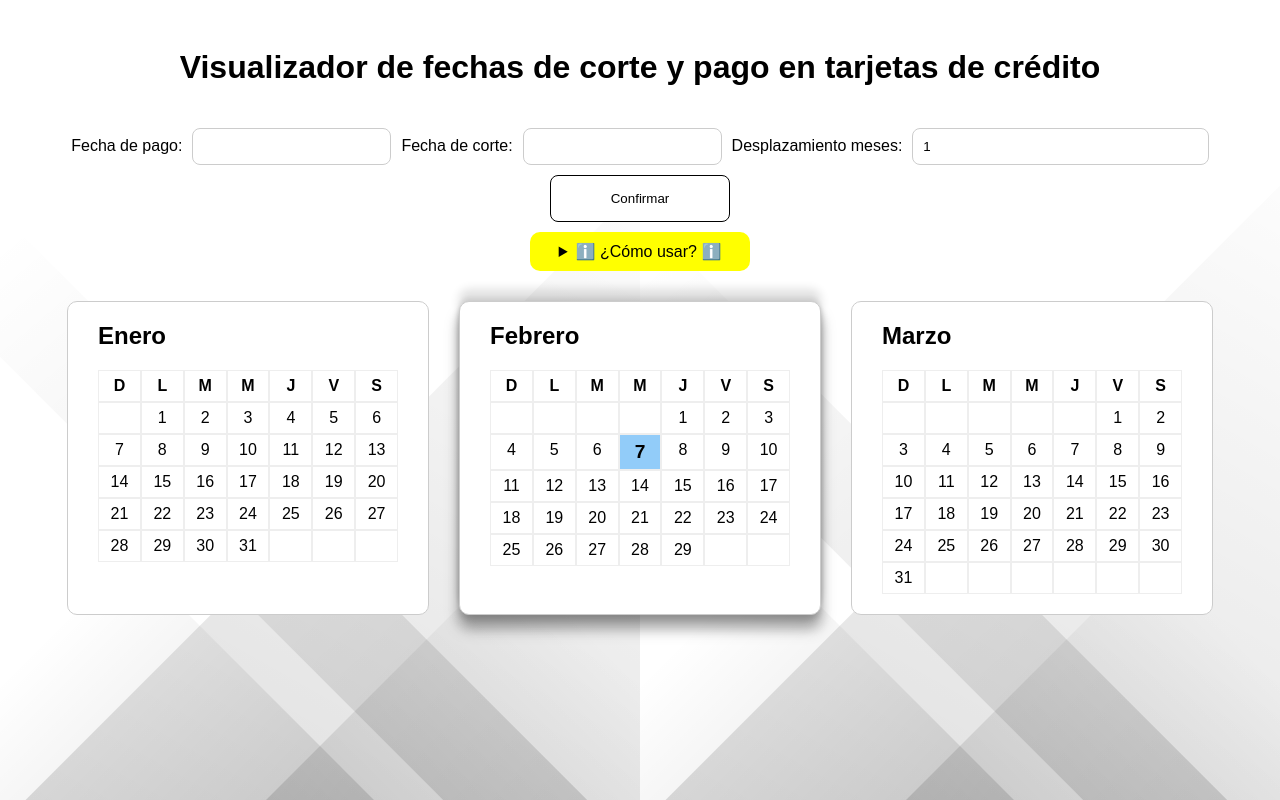
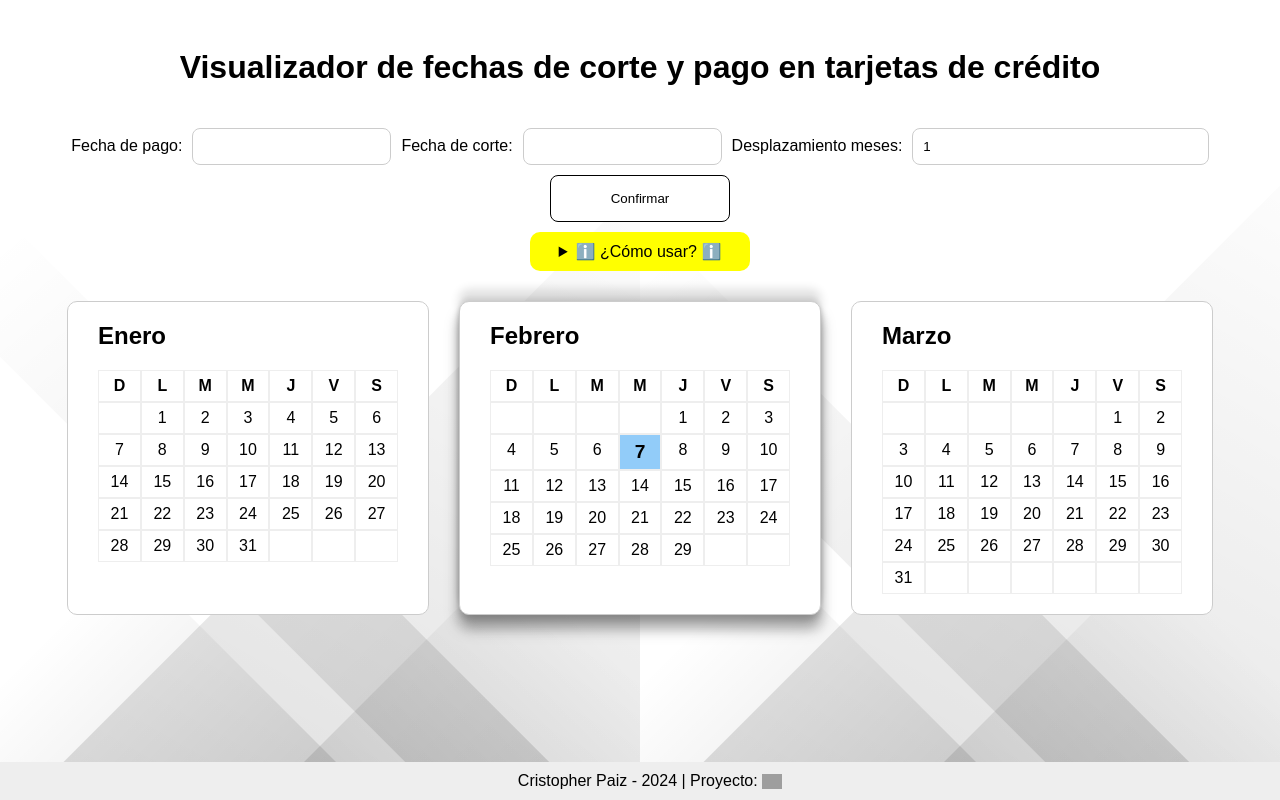
Before and after one commit to CristopherPaiz/pago-corte-tarjetas, a plain HTML site: page index.html in a window 1280 px wide. Drawn offline with Linux system fonts and the light colour scheme; grey boxes are pictures that could not be loaded.

Commit message:
Add footer

```diff
--- a/index.html
+++ b/index.html
@@ -58,6 +58,17 @@
     </div>
     <div class="calendar-container"></div>
 
+    <footer style="position: fixed; bottom: 0; align-items: center; left: 0; width: 100%; background-color: #eee; color: black; padding: 10px; text-align: center">
+      Cristopher Paiz -
+      <script>
+        document.write(new Date().getFullYear());
+      </script>
+      | Proyecto:
+      <a href="https://github.com/CristopherPaiz/pago-corte-tarjetas" style="color: black"
+        ><img src="https://cdn.svgporn.com/logos/github-icon.svg" alt="GitHub" style="width: 20px; vertical-align: text-bottom"
+      /></a>
+    </footer>
+
     <script src="script.js"></script>
   </body>
 </html>
--- a/styles.css
+++ b/styles.css
@@ -13,6 +13,7 @@ body {
   flex-wrap: wrap;
   gap: 30px;
   max-width: 1250px;
+  margin-bottom: 90px;
 }
 .month-container {
   background-color: #fff;
```
